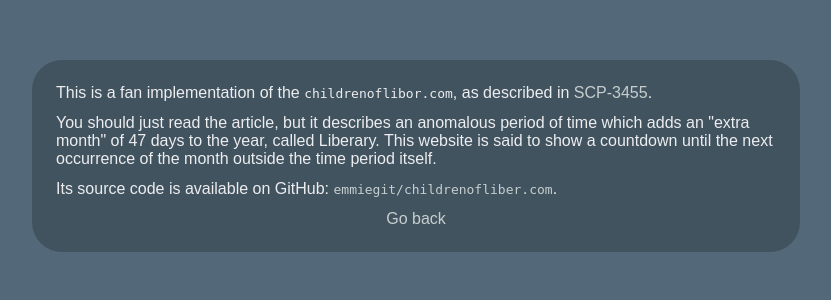
After one commit to emmiegit/childrenofliber.com, a Flask app: page /about in a window 1280 px wide. The commit adds this page. Shown: the top 300 px of the page, without its empty margins (224-1055 px from the left). Run offline with Flask 3, Linux system fonts and the light colour scheme; parts of the project's set-up code (start-up, migrations or seed data) failed here and were passed over.

Commit message:
Add about page.

```diff
--- a/static/style.css
+++ b/static/style.css
@@ -24,14 +24,25 @@ footer p {
   margin: 0.5em;
 }
 
-#counter {
+.notice {
   background-color: #425360;
   border-radius: 30px;
+  margin: 0.75em 20% 0.75em 20%;
+  padding: 0.75em;
+}
+
+.notice p {
+  margin: 0.75em;
+}
+
+.meta {
   text-align: center;
+}
+
+#counter {
   font-size: 2em;
   font-weight: bold;
-  margin: 0.75em 20% 0.75em 20%;
-  padding: 0.75em;
+  text-align: center;
 }
 
 /* Styling */
--- /dev/null
+++ b/templates/about.html
@@ -0,0 +1,22 @@
+{% extends 'base.html' %}
+
+{% block title %}About this website{% endblock %}
+
+{% block content %}
+  <div class="notice">
+    <p>
+      This is a fan implementation of the <code>childrenoflibor.com</code>, as described in <a href="https://scpwiki.com/scp-3455">SCP-3455</a>.
+    </p>
+    <p>
+      You should just read the article, but it describes an anomalous period of time which adds an "extra month" of 47 days to the year, called Liberary. This website is said to show a countdown until the next occurrence of the month outside the time period itself.
+    </p>
+    <p>
+      Its source code is available on GitHub: <a href="https://github.com/emmiegit/childrenofliber.com"><code>emmiegit/childrenofliber.com</code></a>.
+    </p>
+    <p class="meta">
+      <a href="javascript:history.back()">Go back</a>
+    </p>
+  </div>
+{% endblock %}
+
+{% block footer %}{% endblock %}
--- a/templates/countdown.html
+++ b/templates/countdown.html
@@ -13,5 +13,5 @@
 {% endblock %}
 
 {% block content %}
-  <div id="counter">{{ info.time_until.days }} day{{ plural(info.days) }}</div>
+  <div id="counter" class="notice">{{ info.time_until.days }} day{{ plural(info.days) }}</div>
 {% endblock %}
```
